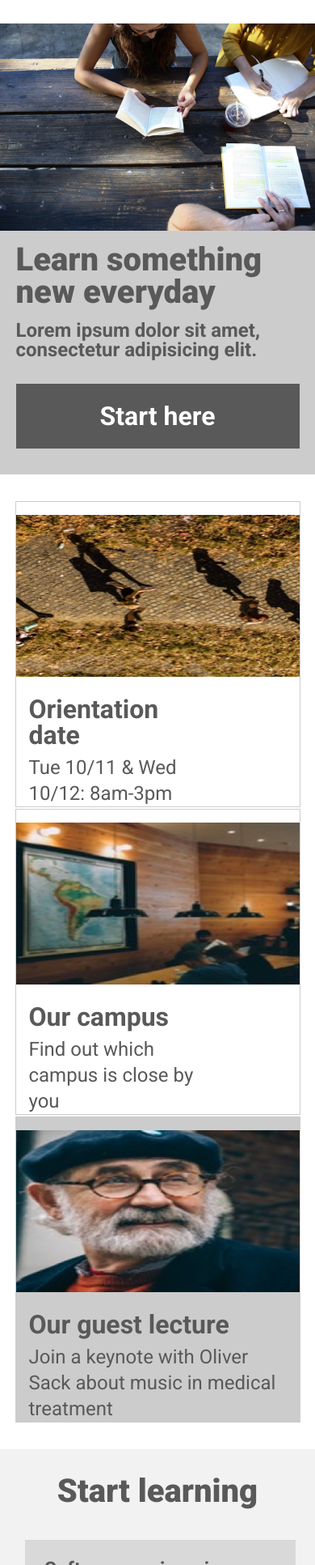
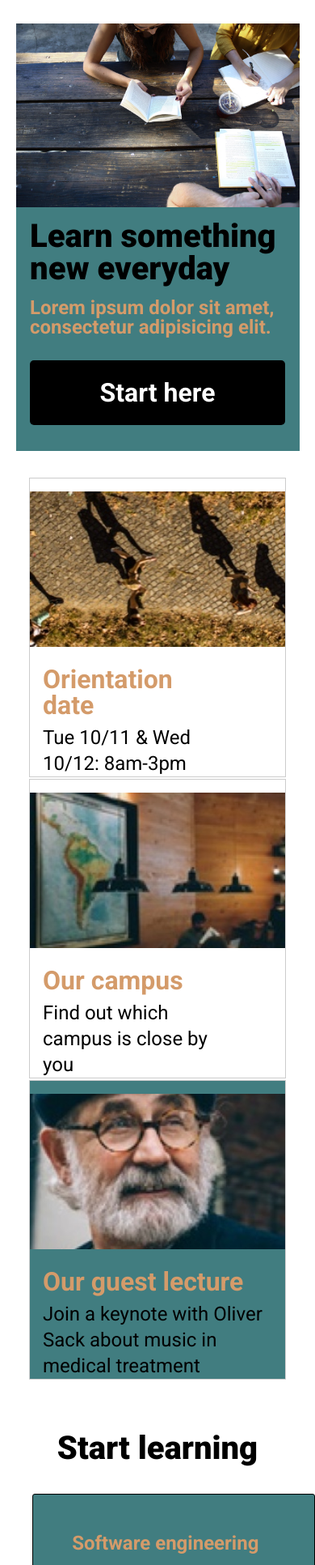
Before and after one commit to fishj123/Capstone-Colmar, a plain HTML site: page index.html in a window 390 px wide. Shown: the part 67-2000 px from the top of the page at 81% size. Drawn offline with Linux system fonts and the light colour scheme.

Commit message:
Started on tablet size responsiveness

```diff
--- a/resources/css/style.css
+++ b/resources/css/style.css
@@ -9,19 +9,21 @@ h1 {
   display: block;
   font-size: 3rem;
   font-weight: 900;
-  color: hsl(0, 0%, 35%)
+  color: black;
 }
 
 h3 {
   display: block;
   font-weight: 600;
   font-size: 2rem;
-  color: hsl(0, 0%, 35%);
+  color: #D49B6A;
 
 }
 
 a {
   text-decoration: none;
+  color: #552700;
+  font-weight: bold;
 }
 
 .site-container {
@@ -33,6 +35,11 @@ a {
   margin: auto;
 }
 
+@media only screen and (max-width: 1120px) {
+  .site-container {
+    max-width: 90%;
+  }
+}
 
 /*nav section */
 
@@ -79,12 +86,13 @@ nav ul {
 #academy {
   margin-right: auto;
   font-weight: 400;
-  color: hsl(0, 0%, 65%);
+  color: #417D80;
 }
 
 #colmar {
   font-weight: 900;
 }
+
 
 @media only screen and (max-width: 510px) {
   .mobile {
@@ -114,7 +122,7 @@ nav ul {
 /* banner section */
 
 .banner {
-  background-color: hsl(0, 0%, 80%);
+  background-color: #417D80;
 }
 
 .banner img {
@@ -151,13 +159,58 @@ nav ul {
   justify-content: center;
   width: 90%;
   position: relative;
-  background-color: hsl(0, 0%, 35%);
+  background-color: black;
   color: white;
+  border-radius: 5px;
 }
 
 .banner-text .button span {
   padding: 0.5vw 0;
   font-size: 2vw;
+}
+
+@media only screen and (max-width: 1120px) {
+  .banner .banner-text {
+    width: 90%;
+    position: static;
+    padding-bottom: 32px;
+
+  }
+
+  .banner-text .button {
+    width: 100%;
+  }
+
+  .banner img {
+    width: 100%;
+    height: auto;
+    margin-bottom: auto;
+    padding: 0;
+  }
+
+  .banner {
+    display: flex;
+    flex-direction: column;
+    align-items: center;
+  }
+
+  .banner .banner-text h1 {
+    font-size: 2.5rem;
+    line-height: 2.5rem;
+  }
+
+  .banner .banner-text h3 {
+    margin-bottom: 1.5rem;
+    font-size: 1.5rem;
+    line-height: 1.5rem;
+  }
+
+  .banner .banner-text span {
+    padding: 1.5rem 0;
+    font-size: 2rem;
+    font-weight: 700;
+}
+
 }
 
 @media only screen and (max-width: 510px) {
@@ -204,6 +257,8 @@ nav ul {
 
 }
 
+
+
 /* Section 1 */
 
 .section-1-container {
@@ -233,7 +288,7 @@ nav ul {
   font-size: 1.5rem;
   line-height: 2rem;
   margin-right: 5%;
-  color: hsl(0, 0%, 35%);
+  color: black;
 }
 
 .column-1 span {
@@ -286,7 +341,7 @@ nav ul {
   flex-direction: row;
   border: 1px solid hsl(0, 0%, 80%);
   margin: 1px 0;
-  background-color: hsl(0, 0%, 80%);
+  background-color: #417D80;
 }
 
 .section-1 .column-2 .article-3-text {
@@ -316,7 +371,39 @@ nav ul {
   font-size: 1.5rem;
   line-height: 2rem;
   margin-right: 5%;
-  color: hsl(0, 0%, 35%);
+  color: black;
+}
+
+@media only screen and (max-width: 1120px) {
+
+  .section-1-container {
+    flex-direction: column;
+  }
+
+  .section-1-container .column-1 {
+    width: 90%;
+    margin: auto;
+  }
+
+  .section-1-container .column-2 {
+    flex-direction: row;
+    width: 100%;
+  }
+
+  .section-1-container .column-2 .article-1 {
+  flex-direction: column;
+  width: 30%;
+  }
+
+  .section-1-container .column-2 .article-2 {
+  flex-direction: column;
+  width: 30%;
+  }
+
+  .section-1-container .column-2 .article-3 {
+  flex-direction: column;
+  width: 30%;
+  }
 }
 
 @media only screen and (max-width: 510px) {
@@ -356,20 +443,23 @@ nav ul {
   }
 
   .section-1 .column-2 .article-1 img {
+    object-fit: cover;
     width: 100%;
-    height: 200px;
+    height: 12rem;
     align-self: center;
   }
 
   .section-1 .column-2 .article-2 img {
+    object-fit: cover;
     width: 100%;
-    height: 200px;
+    height: 12rem;
     align-self: center;
   }
 
   .section-1 .column-2 .article-3 img {
+    object-fit: cover;
     width: 100%;
-    height: 200px;
+    height: 12rem;
     align-self: center;
   }
 
@@ -398,10 +488,6 @@ nav ul {
 
 /* section 2 */
 
-.section-2 {
-  background-color: hsl(0, 0%, 95%)
-}
-
 .section-2 h1 {
   margin-top: 2rem;
   padding-top: 2rem;
@@ -419,7 +505,11 @@ nav ul {
   display: flex;
   flex-direction: column;
   width: 29%;
-  margin: 0 1%;
+  padding: 1rem;
+  margin: 1% 1%;
+  border: 1px solid black;
+  background-color: #417D80;
+  border-radius: 3px;
 }
 
 .course h3 {
@@ -434,7 +524,7 @@ nav ul {
   margin: 0.5rem 1rem;
   font-size: 1.5rem;
   line-height: 2rem;
-  color: hsl(0, 0%, 35%);
+  color: black;
 }
 
 #modules {
@@ -443,7 +533,7 @@ nav ul {
   margin-right: 1.5rem;
   font-size: 1.5rem;
   line-height: 2rem;
-  color: hsl(0, 0%, 35%);
+  color: black;
 }
 
 @media only screen and (max-width: 510px) {
@@ -461,7 +551,6 @@ nav ul {
   }
 
   .course h3 {
-    background-color: hsl(0, 0%, 85%);
     font-size: 1.5rem;
     padding: 1.5rem;
     margin: 0.5rem;
@@ -521,7 +610,7 @@ nav ul {
 .section-3 .column-2 .article-1 {
   display: flex;
   flex-direction: row;
-  background-color: hsl(0, 0%, 80%);
+  background-color: #417D80;
 }
 
 .section-3 .column-2 .article-1-text {
@@ -553,6 +642,43 @@ nav ul {
 
 .section-3 img {
   padding: 1rem;
+}
+
+@media only screen and (max-width: 1120px) {
+  .section-3-container {
+    flex-direction: column;
+  }
+
+  .section-3-container .column-1 {
+    width: 90%;
+    margin: auto;
+  }
+
+  .section-3-container .column-2 {
+    width: 90%;
+    margin: auto;
+  }
+
+  .section-3-container .column-2 img {
+    object-fit: cover;
+  }
+
+  .section-3-container .column-2 span {
+    margin-bottom: 1rem;
+    display: block;
+  }
+
+  .section-3-container .column-2 .article-1 {
+    flex-direction: column;
+    background-color: white;
+    border: 1px solid grey;
+    margin-bottom: 1rem;
+}
+
+.section-3-container .column-2 .article-2 {
+    flex-direction: column;
+    border: 1px solid grey;
+    margin-bottom: 1rem;
 }
 
 @media only screen and (max-width: 510px) {
```
